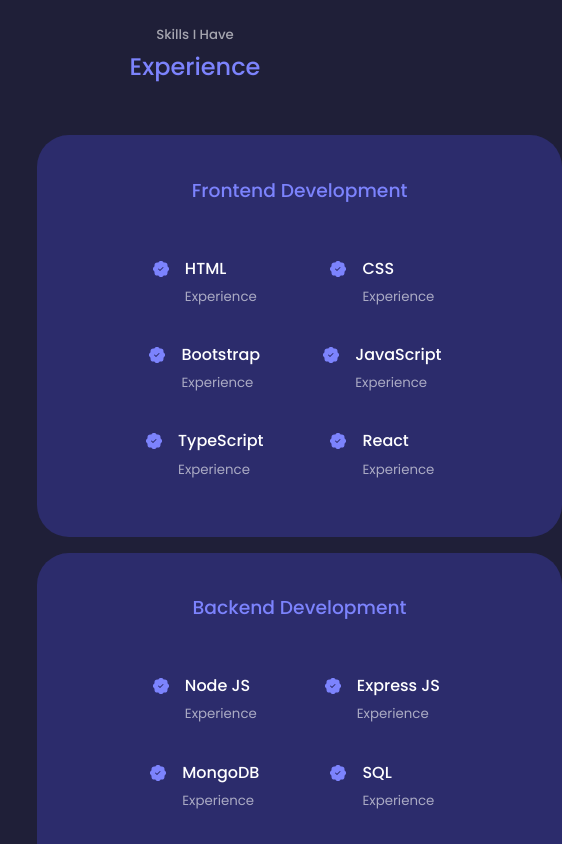
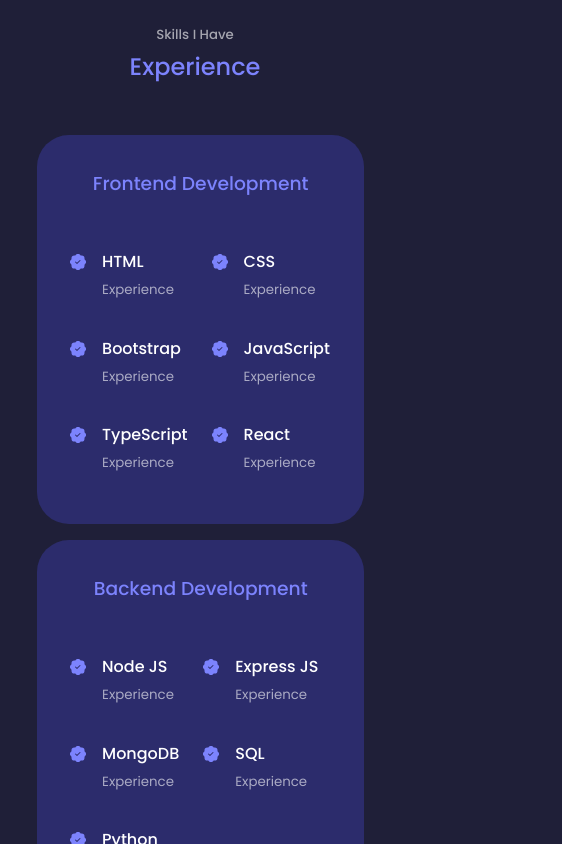
Before and after one commit to MDReed2/rcw-portfolio-react, a React (Create React App) app: page / in a window 390 px wide. Shown: the part 1060-1904 px from the top of the page, 562 px wide, since content can reach past the window. Built offline with nearby package versions, Linux system fonts and the light colour scheme.

Commit message:
package-lock, package json, and experience scss file updates

```diff
--- a/package.json
+++ b/package.json
@@ -25,6 +25,7 @@
     "react-router-dom": "^6.1.1",
     "react-scripts": "4.0.3",
     "resolve": "^1.18.1",
+    "sass": "^1.49.9",
     "web-vitals": "^1.1.2"
   },
   "scripts": {
--- a/src/components/experience/experience.scss
+++ b/src/components/experience/experience.scss
@@ -66,7 +66,6 @@
       .experience__details {
         justify-content: center;
       }
-
     }
   }
 }
@@ -75,5 +74,19 @@
 @media screen and (max-width: 600px) {
   .experience__container {
     gap: 1rem;
+
+    .experience__frontend,
+    .experience__backend {
+      width: 90%;
+      padding: 2rem 1rem;
+
+      .experience__content {
+        padding: 1rem;
+
+        .experience__details {
+          justify-content: flex-start;
+        }
+      }
+    }
   }
 }
```
Also changed, not shown: 1 other file (tests, documents, lock files or other folders).
